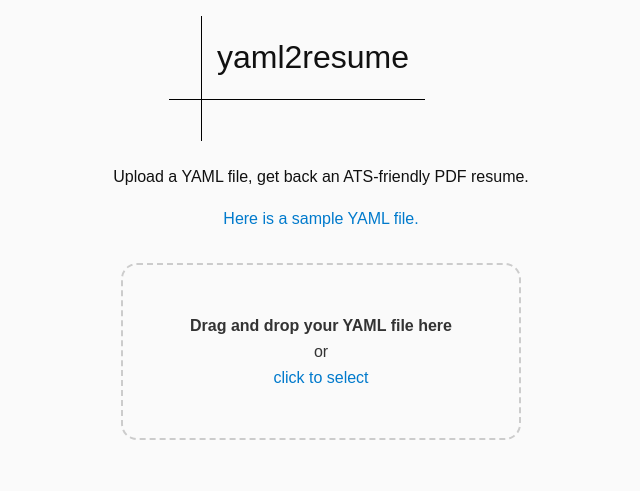
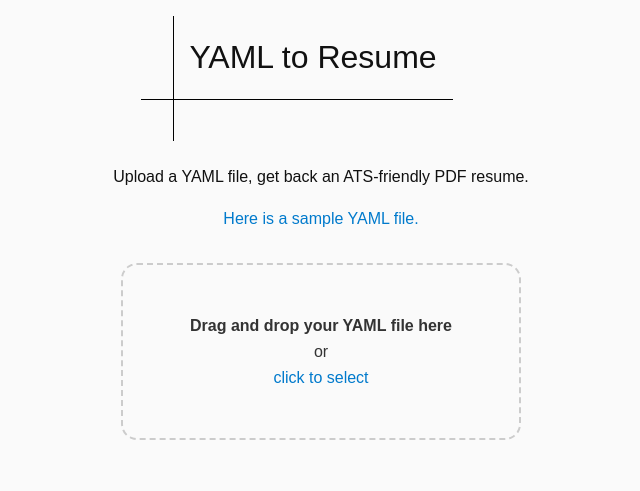
Before and after one commit to mizuki-hikaru/yaml2resume, a plain HTML site: page static/index.html in a window 1280 px wide. Shown: the whole page, without its empty margins (319-959 px from the left). Drawn offline with Linux system fonts and the light colour scheme.

Commit message:
update header

```diff
--- a/static/index.html
+++ b/static/index.html
@@ -9,7 +9,7 @@
 <body>
   <main>
     <header class="site-header">
-      <h1 class="cross-header">yaml2resume</h1>
+      <h1 class="cross-header">YAML to Resume</h1>
     </header>
 
     <p>Upload a YAML file, get back an ATS-friendly PDF resume.</p>
```
